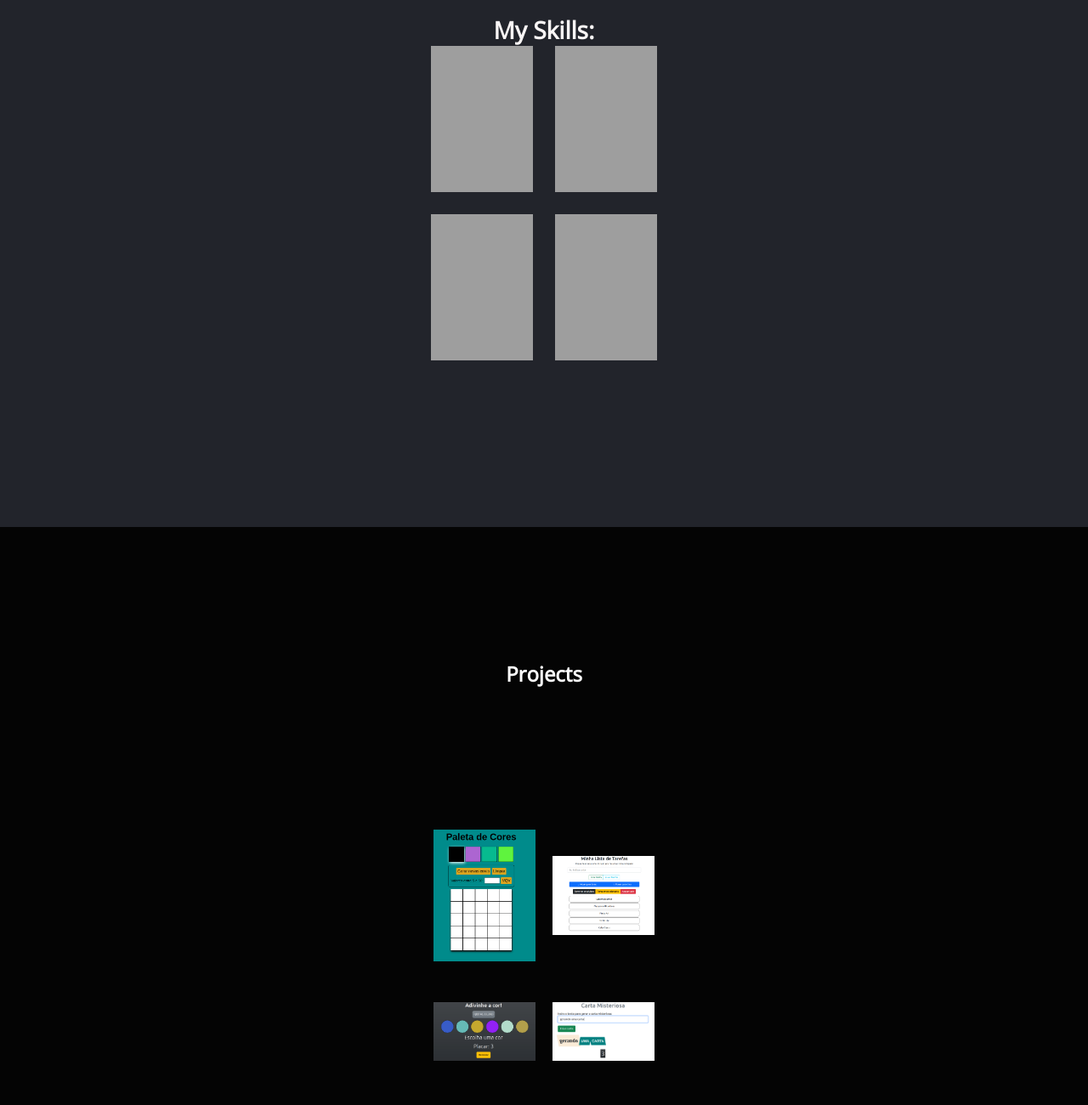
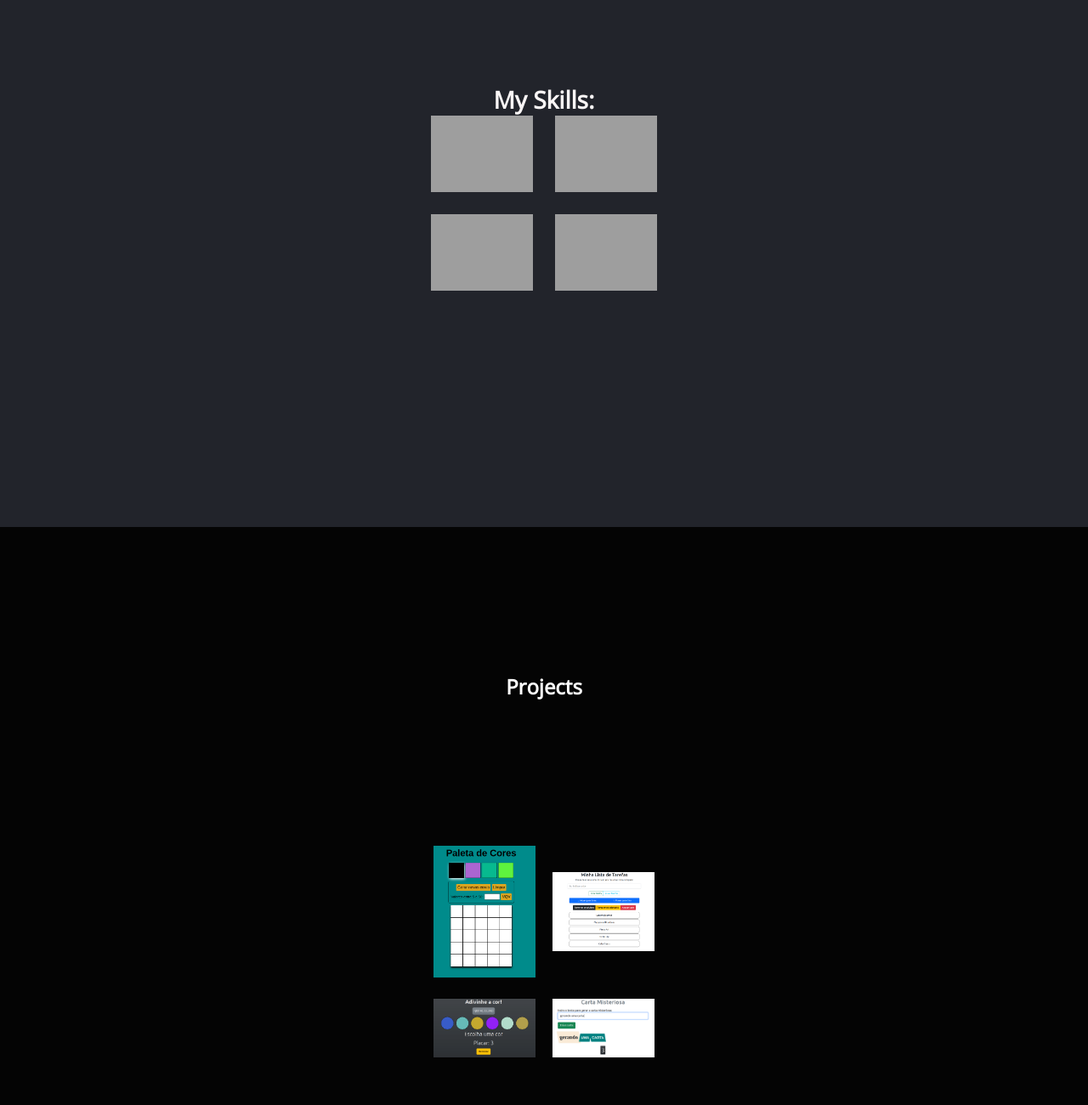
Before and after one commit to Douglas-marcal/Douglas-marcal.github.io, a plain HTML site: page index.html in a window 1280 px wide. Shown: the part 1780-3080 px from the top of the page at 85% size. Drawn offline with nearby package versions, Linux system fonts and the light colour scheme.

Commit message:
remove flex basis

```diff
--- a/assets/style.css
+++ b/assets/style.css
@@ -120,7 +120,6 @@ nav ul li a {
   justify-content: center;
   max-width: 390px;
   flex-wrap: wrap;
-  flex-basis: 370px;
   gap: 1.6rem;
 }
 
@@ -160,7 +159,6 @@ nav ul li a {
   align-items: center;
   justify-content: center;
   max-width: 390px;
-  flex-basis: 300px;
   gap: 20px;
 }
 
@@ -180,7 +178,6 @@ nav ul li a {
 
 .social-media-container {
   max-width: 390px;
-  flex-basis: 300px;
   list-style-type: none;
   display: flex;
   justify-content: center;
```
